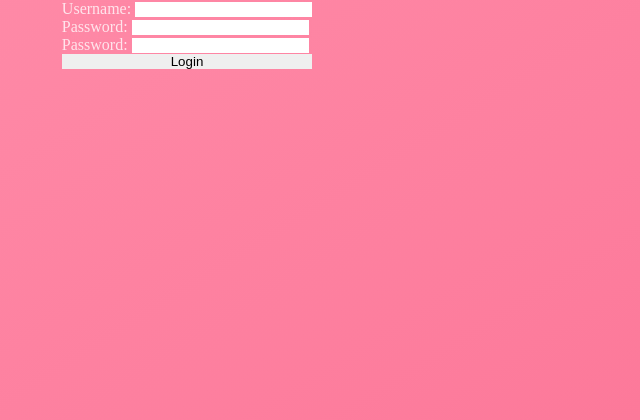
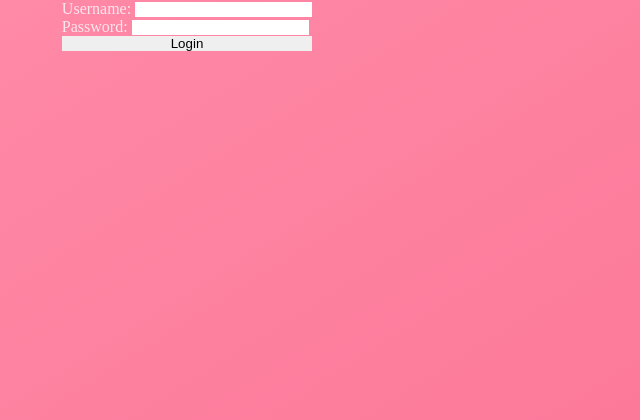
Before and after one commit to RyannKim327/FlaskProject, a Flask app: page / in a window 1280 px wide. Shown: the top 420 px of the page, without its empty margins (453-1093 px from the left). Run offline with Flask 3, Linux system fonts and the light colour scheme.

Commit message:
9/13/2023 7:59:02 AM [Auto Commit]

```diff
--- a/ProjectBase/templates/index.html
+++ b/ProjectBase/templates/index.html
@@ -14,10 +14,7 @@
 					<label for="user">Username: </label>
 					<input type="text" id="user" name="usn">
 				</div>
-				<div class="input">
-					<label for="pass">Password: </label>
-					<input type="text" id="pass" name="pass">
-				</div>
+				<div class="input" id="register"></div>
 				<div class="input">
 					<label for="pass">Password: </label>
 					<input type="text" id="pass" name="pass">
```
